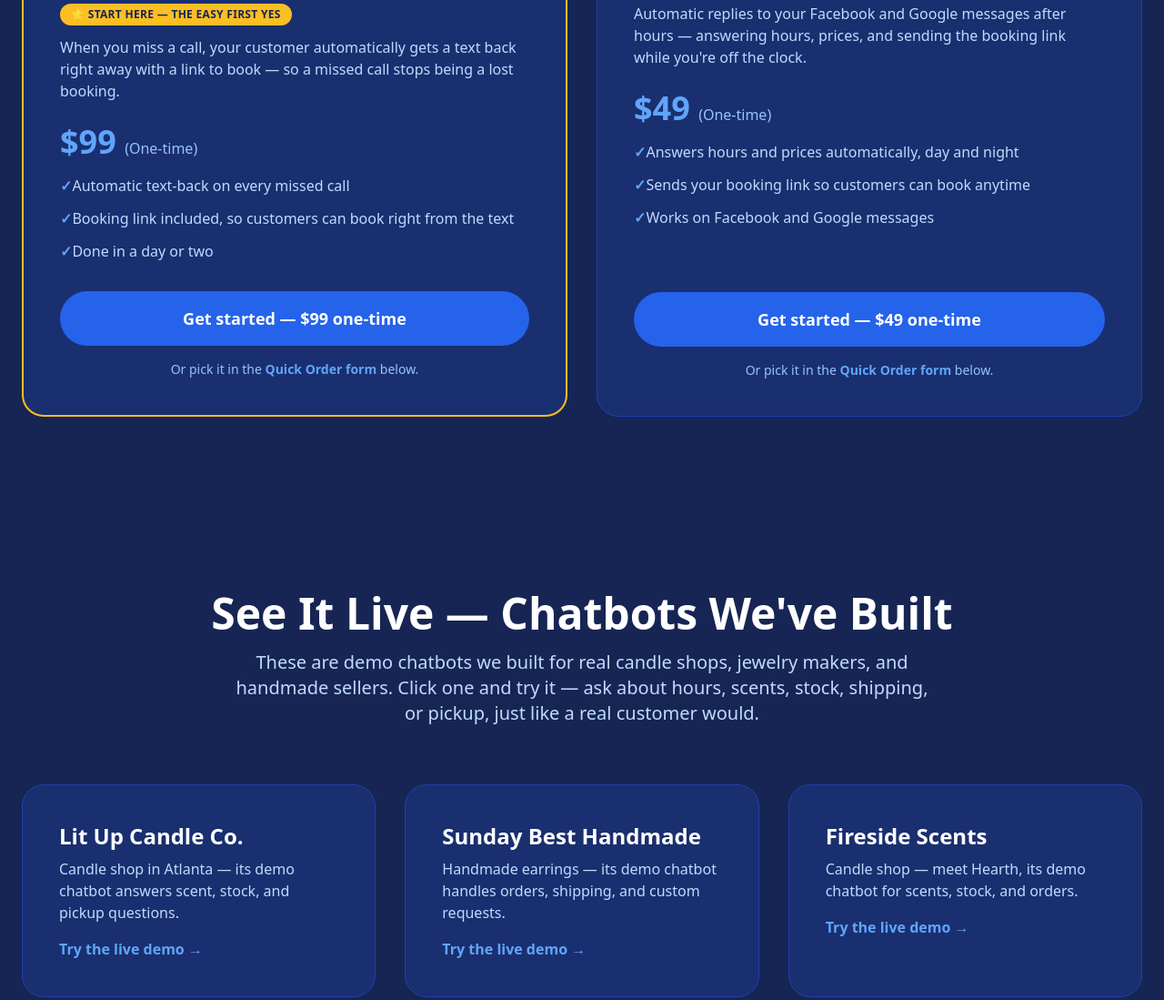
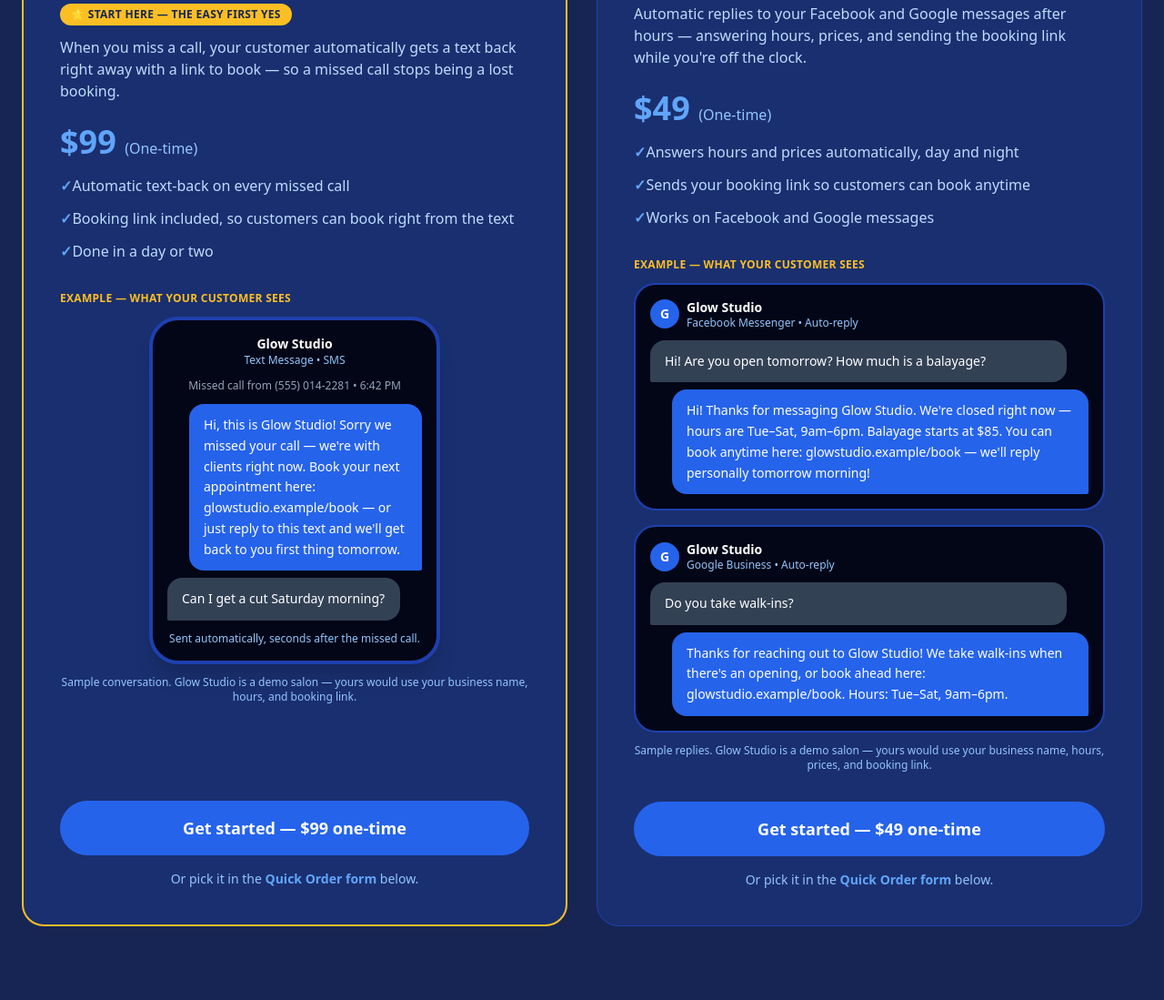
Before and after one commit to SheilaRMoore2/apexai, a plain HTML site: page index.html in a window 1280 px wide. Shown: the part 3617-4716 px from the top of the page at 91% size. Drawn offline with nearby package versions, Linux system fonts and the light colour scheme.

Commit message:
Add Start Small portfolio examples: sample 9 missed-call text-back and 9 after-hours auto-reply conversations (Glow Studio demo)

```diff
--- a/index.html
+++ b/index.html
@@ -181,6 +181,21 @@
                     <li class="flex items-center space-x-3"><span class="text-blue-400 font-bold">✓</span> Booking link included, so customers can book right from the text</li>
                     <li class="flex items-center space-x-3"><span class="text-blue-400 font-bold">✓</span> Done in a day or two</li>
                 </ul>
+                <!-- Example: what the customer sees -->
+                <div class="mb-8">
+                    <p class="text-xs font-bold uppercase tracking-wide text-amber-400 mb-3">Example — what your customer sees</p>
+                    <div class="mx-auto max-w-[320px] rounded-[2rem] border-4 border-blue-800 bg-slate-950 p-4 shadow-xl">
+                        <div class="text-center mb-3">
+                            <p class="font-bold text-sm">Glow Studio</p>
+                            <p class="text-xs text-blue-300">Text Message • SMS</p>
+                        </div>
+                        <p class="text-center text-xs text-slate-400 mb-3">Missed call from (555) 014-2281 • 6:42 PM</p>
+                        <div class="bg-blue-600 text-white text-sm leading-relaxed rounded-2xl rounded-br-sm px-4 py-3 mb-2 ml-6">Hi, this is Glow Studio! Sorry we missed your call — we're with clients right now. Book your next appointment here: glowstudio.example/book — or just reply to this text and we'll get back to you first thing tomorrow.</div>
+                        <div class="bg-slate-700 text-white text-sm leading-relaxed rounded-2xl rounded-bl-sm px-4 py-3 mr-6">Can I get a cut Saturday morning?</div>
+                        <p class="text-center text-xs text-blue-300 mt-3">Sent automatically, seconds after the missed call.</p>
+                    </div>
+                    <p class="text-xs text-blue-300 text-center mt-3">Sample conversation. Glow Studio is a demo salon — yours would use your business name, hours, and booking link.</p>
+                </div>
                 <a href="#quick-order" onclick="selectPackage('Missed-Call Text-Back')" class="mt-auto bg-blue-600 px-8 py-4 rounded-full text-center text-lg font-bold hover:bg-blue-500 transition">Get started — $99 one-time</a>
                 <p class="text-sm text-blue-300 text-center mt-4">Or pick it in the <a href="#quick-order" onclick="selectPackage('Missed-Call Text-Back')" class="text-blue-400 font-bold hover:text-blue-300">Quick Order form</a> below.</p>
             </div>
@@ -195,6 +210,33 @@
                     <li class="flex items-center space-x-3"><span class="text-blue-400 font-bold">✓</span> Sends your booking link so customers can book anytime</li>
                     <li class="flex items-center space-x-3"><span class="text-blue-400 font-bold">✓</span> Works on Facebook and Google messages</li>
                 </ul>
+                <!-- Example: what the customer sees -->
+                <div class="mb-8">
+                    <p class="text-xs font-bold uppercase tracking-wide text-amber-400 mb-3">Example — what your customer sees</p>
+                    <div class="rounded-3xl border-2 border-blue-800 bg-slate-950 p-4 mb-4">
+                        <div class="flex items-center gap-2 mb-3">
+                            <span class="w-8 h-8 rounded-full bg-blue-600 flex items-center justify-center text-sm font-bold">G</span>
+                            <div>
+                                <p class="font-bold text-sm leading-tight">Glow Studio</p>
+                                <p class="text-xs text-blue-300 leading-tight">Facebook Messenger • Auto-reply</p>
+                            </div>
+                        </div>
+                        <div class="bg-slate-700 text-white text-sm leading-relaxed rounded-2xl rounded-bl-sm px-4 py-3 mb-2 mr-6">Hi! Are you open tomorrow? How much is a balayage?</div>
+                        <div class="bg-blue-600 text-white text-sm leading-relaxed rounded-2xl rounded-br-sm px-4 py-3 ml-6">Hi! Thanks for messaging Glow Studio. We're closed right now — hours are Tue–Sat, 9am–6pm. Balayage starts at $85. You can book anytime here: glowstudio.example/book — we'll reply personally tomorrow morning!</div>
+                    </div>
+                    <div class="rounded-3xl border-2 border-blue-800 bg-slate-950 p-4">
+                        <div class="flex items-center gap-2 mb-3">
+                            <span class="w-8 h-8 rounded-full bg-blue-600 flex items-center justify-center text-sm font-bold">G</span>
+                            <div>
+                                <p class="font-bold text-sm leading-tight">Glow Studio</p>
+                                <p class="text-xs text-blue-300 leading-tight">Google Business • Auto-reply</p>
+                            </div>
+                        </div>
+                        <div class="bg-slate-700 text-white text-sm leading-relaxed rounded-2xl rounded-bl-sm px-4 py-3 mb-2 mr-6">Do you take walk-ins?</div>
+                        <div class="bg-blue-600 text-white text-sm leading-relaxed rounded-2xl rounded-br-sm px-4 py-3 ml-6">Thanks for reaching out to Glow Studio! We take walk-ins when there's an opening, or book ahead here: glowstudio.example/book. Hours: Tue–Sat, 9am–6pm.</div>
+                    </div>
+                    <p class="text-xs text-blue-300 text-center mt-3">Sample replies. Glow Studio is a demo salon — yours would use your business name, hours, prices, and booking link.</p>
+                </div>
                 <a href="#quick-order" onclick="selectPackage('After-Hours Auto-Reply')" class="mt-auto bg-blue-600 px-8 py-4 rounded-full text-center text-lg font-bold hover:bg-blue-500 transition">Get started — $49 one-time</a>
                 <p class="text-sm text-blue-300 text-center mt-4">Or pick it in the <a href="#quick-order" onclick="selectPackage('After-Hours Auto-Reply')" class="text-blue-400 font-bold hover:text-blue-300">Quick Order form</a> below.</p>
             </div>
```
